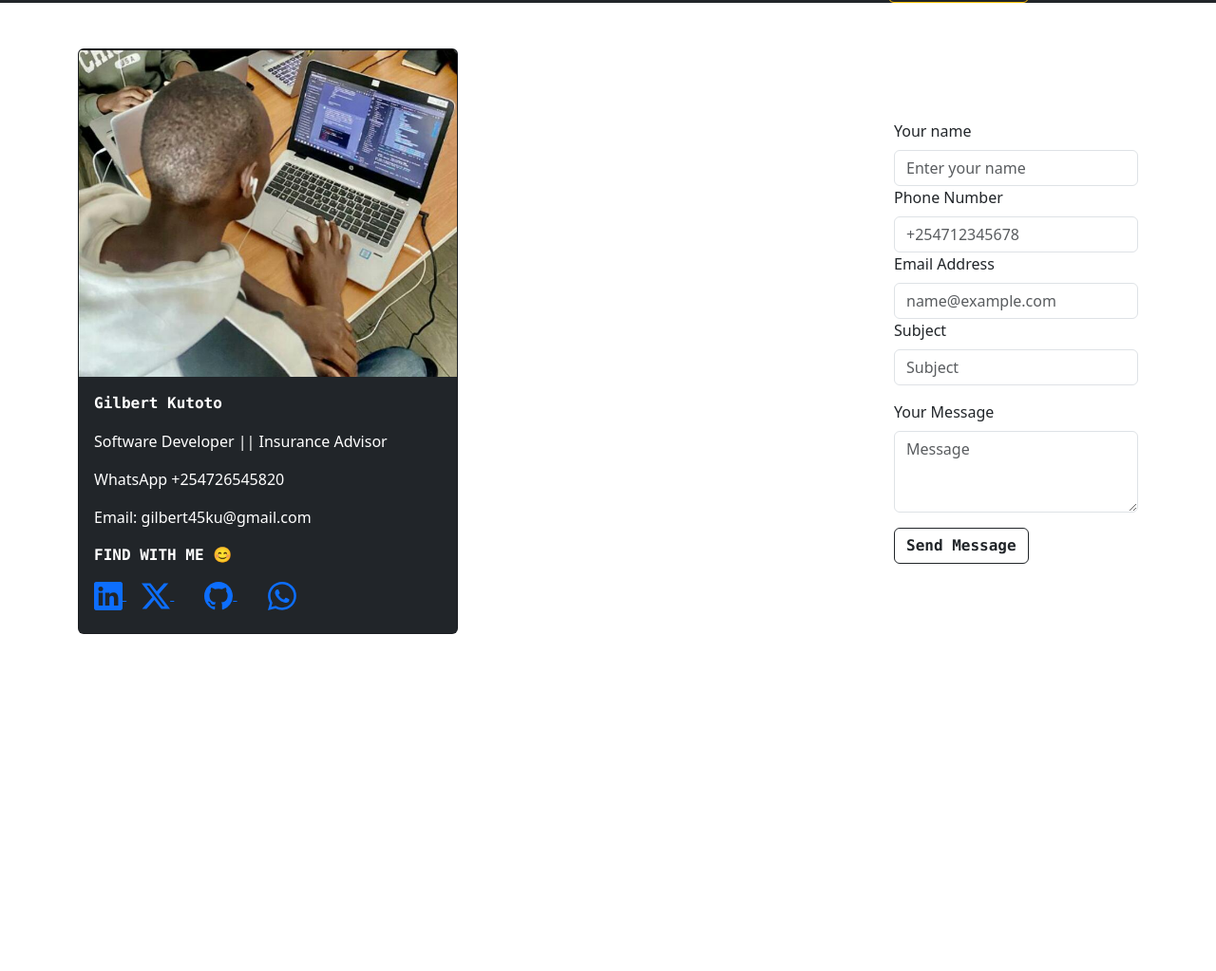
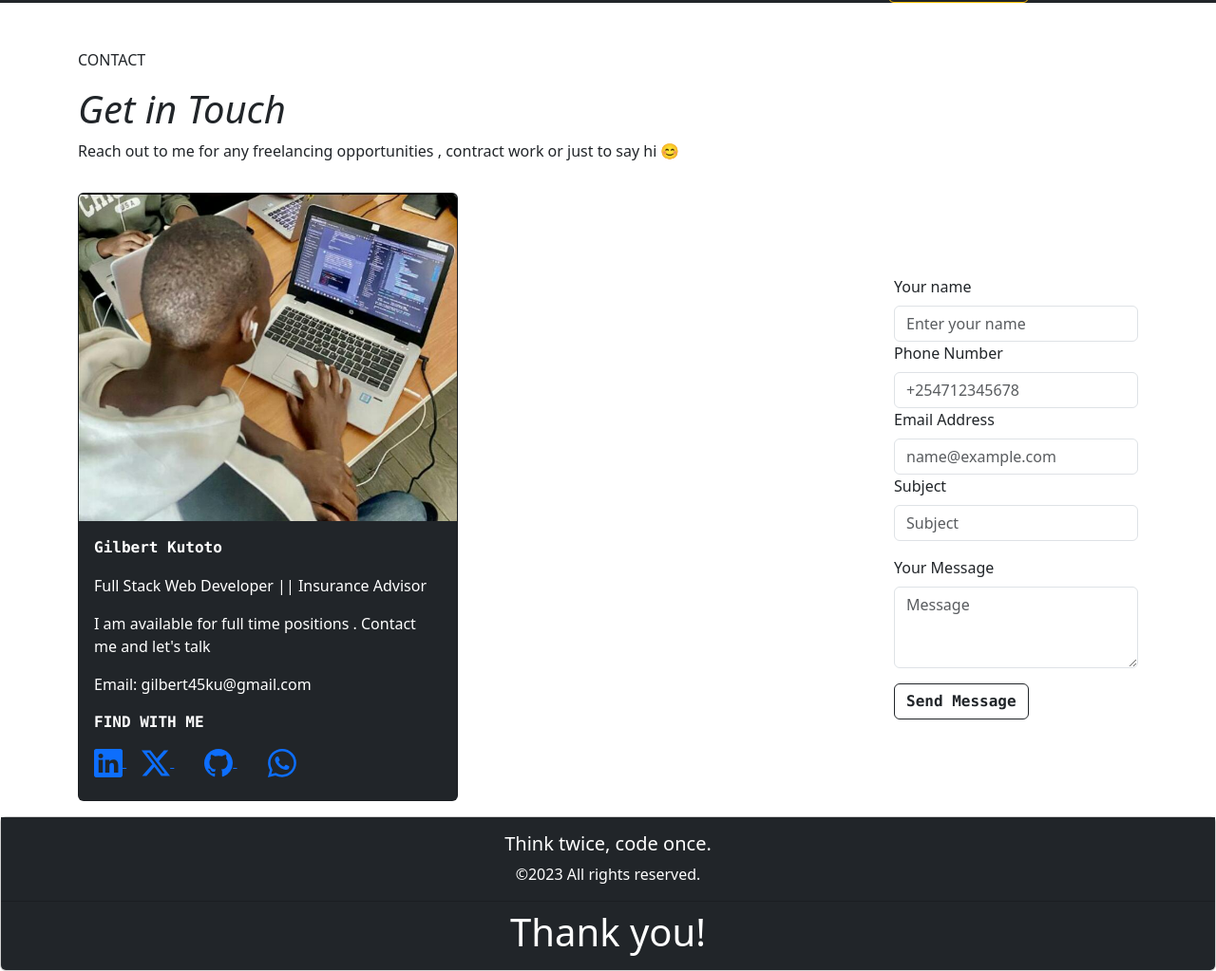
Before and after one commit to gilbert-ku/gilbert-portfolio, a website built with Vite: page src/index.html in a window 1280 px wide. Shown: the part 3236-4259 px from the top of the page at 95% size. Before the commit the page ends 3904 px from the top, so only its background shows below. Built offline with nearby package versions, Linux system fonts and the light colour scheme.

Commit message:
add footer

```diff
--- a/src/index.html
+++ b/src/index.html
@@ -7,8 +7,8 @@
   </head>
   <body>
     <!-- nav bar -->
-    <nav class="navbar navbar-expand-md bg-body-tertiary py-4 fixed-top"  >
-      <div class="container-fluid">
+    <nav class="navbar navbar-expand-md bg-body-tertiary py-4 fixed-top "  >
+      <div class="container-fluid ">
         <a class="navbar-brand" href="#">Gilbert</a>
         <button class="navbar-toggler" type="button" data-bs-toggle="collapse" data-bs-target="#navbarNav" aria-controls="navbarNav" aria-expanded="false" aria-label="Toggle navigation">
           <span class="navbar-toggler-icon"></span>
@@ -31,7 +31,7 @@
               <a class="nav-link active" href="#">BLOGS</a>
             </li>
             <li class="nav-item">
-              <a class="nav-link active" href="#">CONTACT</a>
+              <a class="nav-link active" href="#CONTACT">CONTACT</a>
           </ul>
         </div>
       </div>
@@ -246,18 +246,24 @@
       <section id="CONTACT">
 
 
+
         <div class="container">
+
+          <p>CONTACT</p>
+          <h1><em>Get in Touch</em></h1>
+          <p>Reach out to me for any freelancing opportunities , contract work or just to say hi 😊</p>
+
             <div class="d-lg-flex align-items-center justify-content-between">
               <!-- card -->
-              <div class="card bg-dark text-white" style="width: 25rem;">
+              <div class="card bg-dark text-white mt-3" style="width: 25rem;">
                 <img src="image/cont-gillie.jpeg" class="card-img-top" alt="...">
                 <div class="card-body">
                   <p class="font-monospace fw-bold">Gilbert Kutoto</p>
-                  <p class="text-wrap">Software Developer || Insurance Advisor</p>
-                  <p>WhatsApp +254726545820</p>
+                  <p class="text-wrap">Full Stack Web Developer || Insurance Advisor</p>
+                  <p>I am available for full time positions . Contact me and let's talk</p>
                   <p>Email: gilbert45ku@gmail.com</p>
 
-                  <p class="font-monospace fw-bold">FIND WITH ME 😊</p>
+                  <p class="font-monospace fw-bold">FIND WITH ME </p>
 
                   <div class="my-2 ">
                     <a href="https://www.linkedin.com/in/gilbert-kutoto/">
@@ -290,7 +296,7 @@
                 </div>
               </div>
               <div>
-                <div class="mb-3">
+                <div class="mb-3 my-3" >
                   <label for="exampleFormControlInput1" class="form-label">Your name</label>
                   <input type="text" class="form-control" id="exampleFormControlInput1" placeholder="Enter your name">
                   <label for="exampleFormControlInput1" class="form-label">Phone Number</label>
@@ -319,6 +325,20 @@
 
 
     </section>
+    <div class="card text-center mt-3">
+      <!-- <div class="card-header">
+        Featured
+      </div> -->
+      <div class="card-body bg-dark text-white" >
+        <h5 class="card-title">Think twice, code once.</h5>
+        <p class="card-text">©2023 All rights reserved.</p>
+        <!-- <a href="#" class="btn btn-primary">Go somewhere</a> -->
+        <!-- <p>©2023 All rights reserved</p> -->
+      </div>
+      <div class="card-footer text-body-secondary bg-dark text-white">
+        <h1 class="text-white">Thank you!</h1>
+      </div>
+    </div>
 
     <script type="module" src="./js/main.js"></script>
   </body>
```
